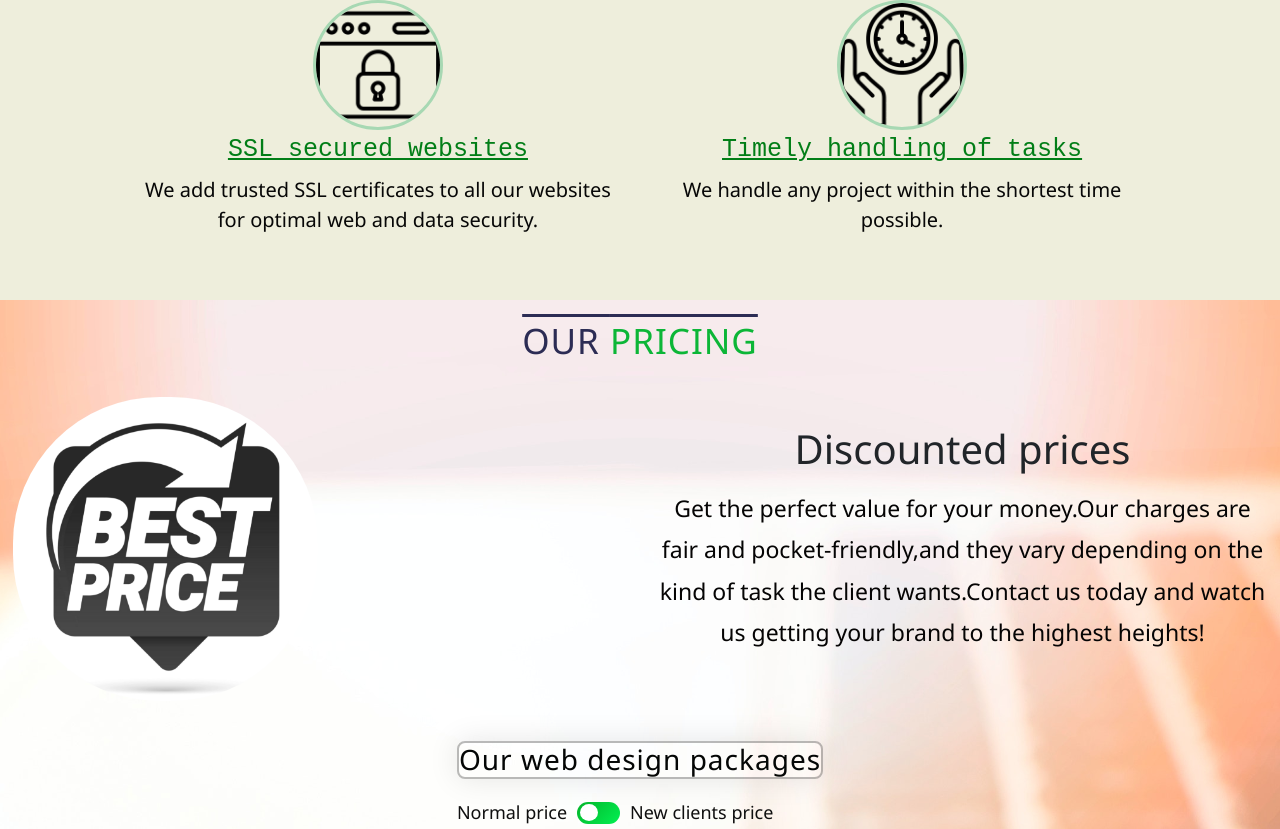
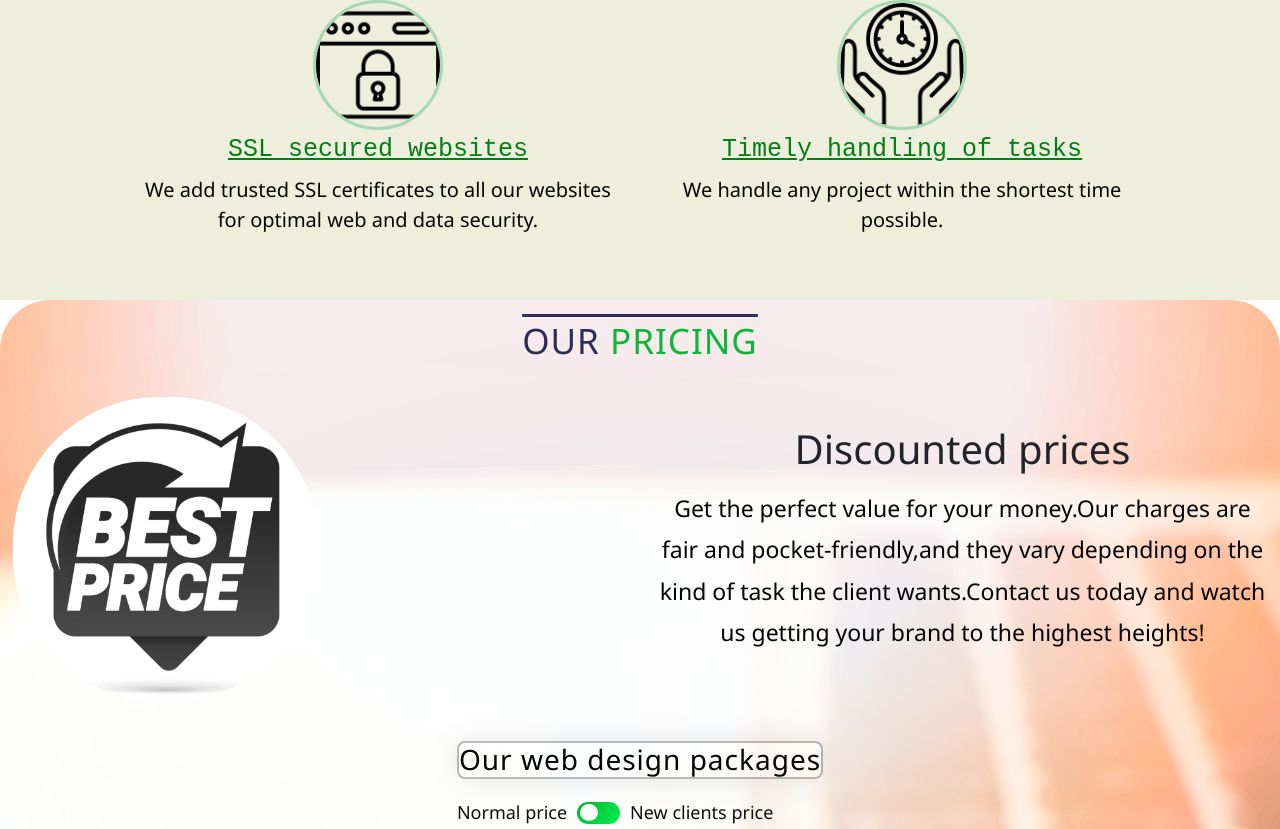
Before and after one commit to elitechdigital/elitechdigital.github.io, a plain HTML site: page index.html in a window 1280 px wide. Shown: the part 3186-4015 px from the top of the page. Drawn offline with nearby package versions, Linux system fonts and the light colour scheme.

Commit message:
Update style.css

```diff
--- a/style.css
+++ b/style.css
@@ -539,6 +539,7 @@ transform: translateY(-2px);
   background: url(images/homepic3.jpg);
   background-position: center;
   background-size: cover;
+    border-radius: 5rem;
   }
   .prices .row{
     display: flex;
```
